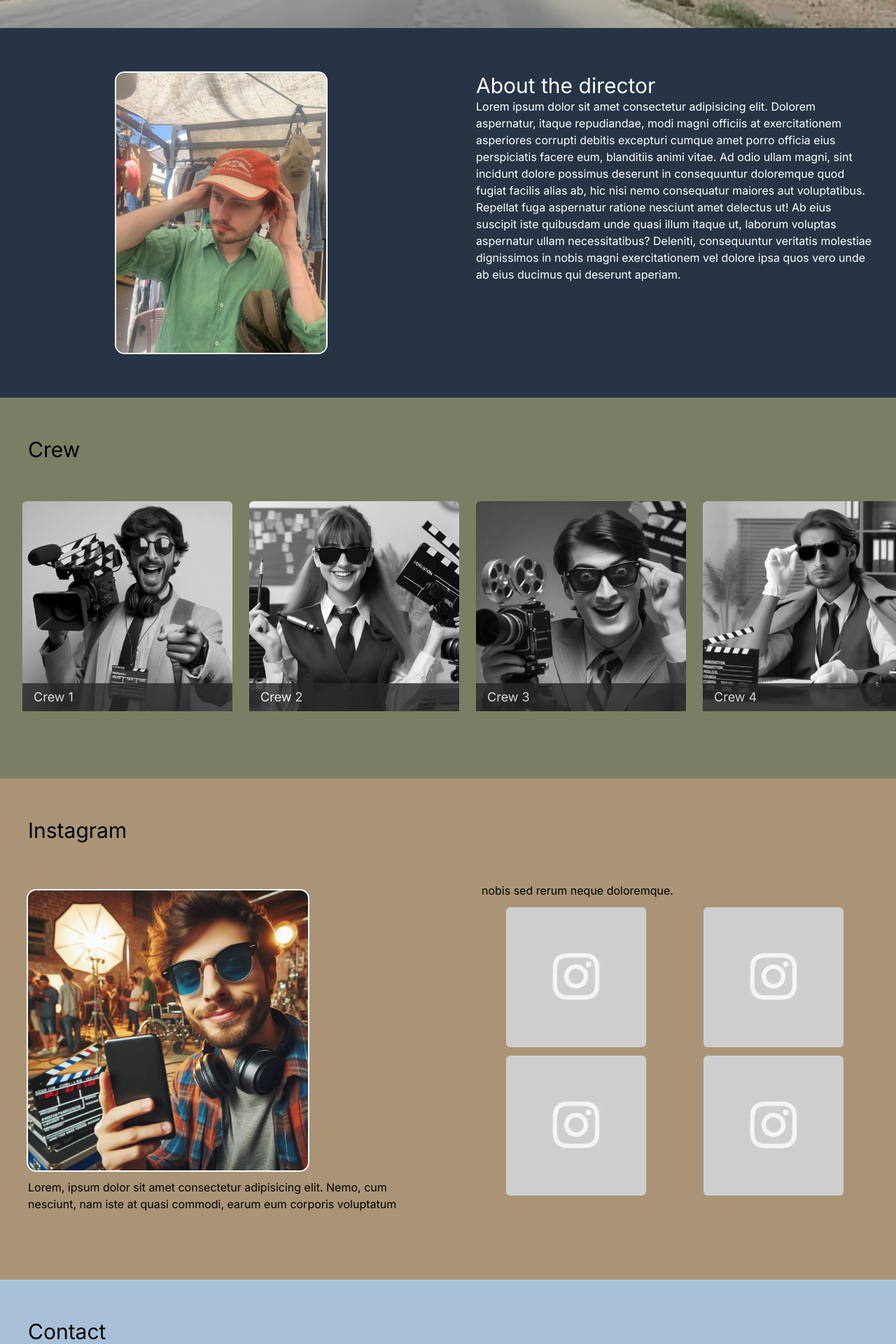
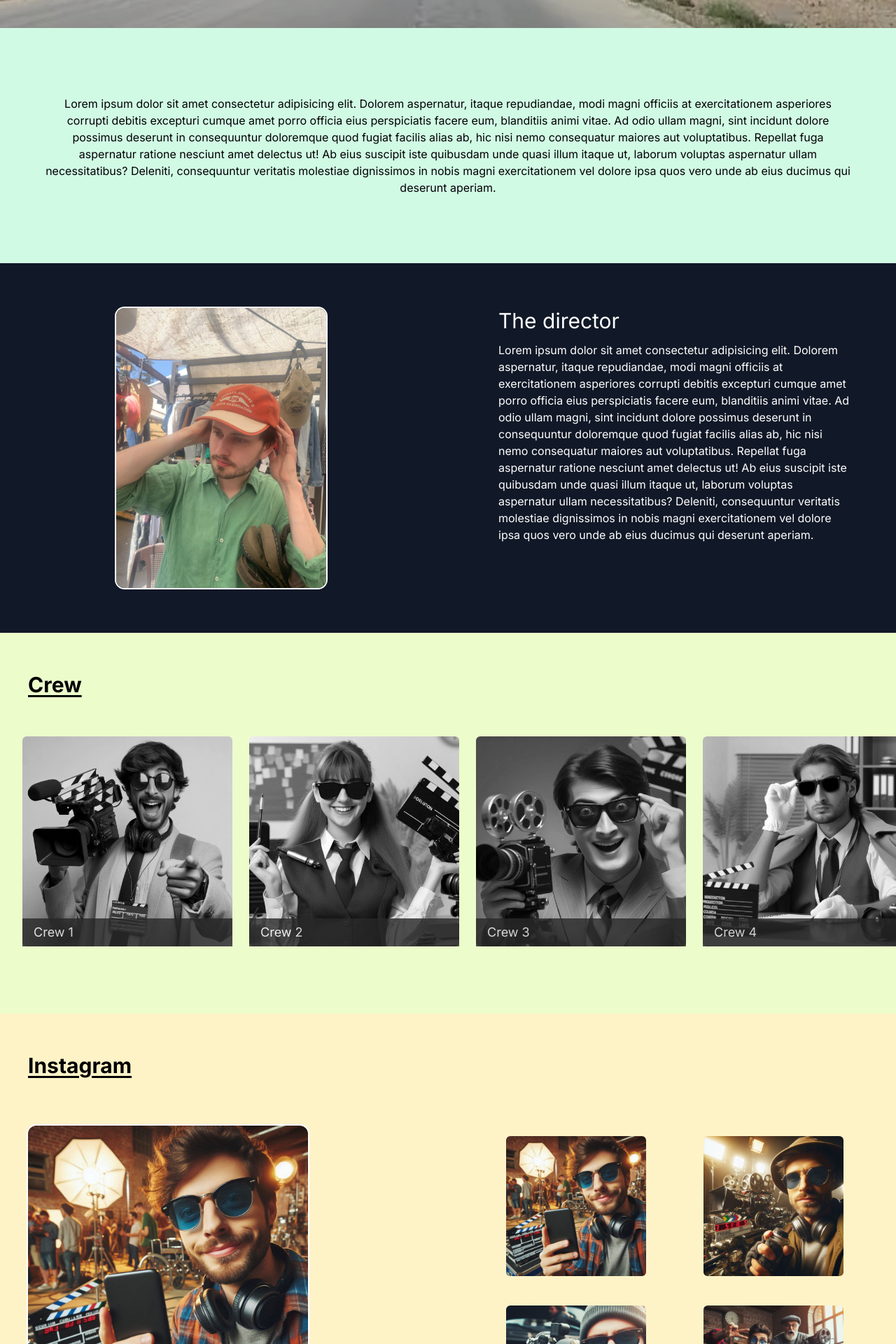
Before and after one commit to rua-iri/goodinyoureyes_website, a Next.js app: page / in a window 1280 px wide. Shown: the part 760-2680 px from the top of the page at 70% size. Built offline with nearby package versions, Linux system fonts and the light colour scheme.

Commit message:
add: director and section header components

```diff
--- a/src/app/components/About.jsx
+++ b/src/app/components/About.jsx
@@ -1,28 +1,14 @@
+
 import Image from "next/image"
-
 
 export default function About() {
 
-
     return (
-        <div id="about" className="w-full h-full bg-jo-mountain">
-            <div className="text-white md:columns-2 py-16">
-                <div className="flex justify-center items-center">
-                    <Image
-                        className="inline-block rounded-xl ring-2 ring-white"
-                        src='/img/director_profile.jpeg'
-                        width={300}
-                        height={300}
-                        alt="Director Image" />
-                </div>
-                <div className="mx-8">
-                    <h1 className="text-3xl">
-                        About the director
-                    </h1>
-                    <div>
-                        Lorem ipsum dolor sit amet consectetur adipisicing elit. Dolorem aspernatur, itaque repudiandae, modi magni officiis at exercitationem asperiores corrupti debitis excepturi cumque amet porro officia eius perspiciatis facere eum, blanditiis animi vitae. Ad odio ullam magni, sint incidunt dolore possimus deserunt in consequuntur doloremque quod fugiat facilis alias ab, hic nisi nemo consequatur maiores aut voluptatibus. Repellat fuga aspernatur ratione nesciunt amet delectus ut! Ab eius suscipit iste quibusdam unde quasi illum itaque ut, laborum voluptas aspernatur ullam necessitatibus? Deleniti, consequuntur veritatis molestiae dignissimos in nobis magni exercitationem vel dolore ipsa quos vero unde ab eius ducimus qui deserunt aperiam.
-                    </div>
-                </div>
+        <div id="about" className="w-full h-full bg-emerald-100">
+            <div className="mx-16 py-24 text-center">
+                <h3>
+                    Lorem ipsum dolor sit amet consectetur adipisicing elit. Dolorem aspernatur, itaque repudiandae, modi magni officiis at exercitationem asperiores corrupti debitis excepturi cumque amet porro officia eius perspiciatis facere eum, blanditiis animi vitae. Ad odio ullam magni, sint incidunt dolore possimus deserunt in consequuntur doloremque quod fugiat facilis alias ab, hic nisi nemo consequatur maiores aut voluptatibus. Repellat fuga aspernatur ratione nesciunt amet delectus ut! Ab eius suscipit iste quibusdam unde quasi illum itaque ut, laborum voluptas aspernatur ullam necessitatibus? Deleniti, consequuntur veritatis molestiae dignissimos in nobis magni exercitationem vel dolore ipsa quos vero unde ab eius ducimus qui deserunt aperiam.
+                </h3>
             </div>
         </div>
     )
--- a/src/app/components/CastCrew.jsx
+++ b/src/app/components/CastCrew.jsx
@@ -1,7 +1,12 @@
+"use client"
 import Image from "next/image";
+import SectionHeader from "./SectionHeader";
+import { useState } from "react";
 
 
 export default function CastCrew() {
+
+    const [activeCrew, setActiveCrew] = useState(null);
 
     const crewList = [];
 
@@ -9,18 +14,26 @@ export default function CastCrew() {
         crewList.push(`/img/crew${i}.jpeg`);
     }
 
+    function handleActiveChange(crewName) {
+        if (crewName == activeCrew) {
+            setActiveCrew(null)
+        } else {
+            setActiveCrew(crewName);
+        }
+    }
+
 
     return (
-        <div id="crew" className="w-full h-full pb-24 bg-jo-green">
-            <div className="mx-10">
-                <h1 className="text-3xl py-14">
-                    Crew
-                </h1>
-            </div>
+        <div id="crew" className="w-full h-full pb-24 bg-lime-100">
+            <SectionHeader title={"Crew"} />
             <div className="flex overflow-scroll ms-8 gap-6">
                 {
                     crewList.map((crew, index) => (
-                        <figure className="relative transition-all duration-300 filter grayscale hover:grayscale-0 cursor-pointer" key={index}>
+                        <figure
+                            className="relative transition-all duration-300 filter grayscale hover:grayscale-0 cursor-pointer"
+                            key={index}
+                            onClick={() => handleActiveChange(index)}
+                        >
                             <Image
                                 className="rounded-md max-w-max"
                                 src={crew}
@@ -33,6 +46,13 @@ export default function CastCrew() {
                                 {/* <p>
                                     Lorem ipsum dolor sit amet consectetur adipisicing elit. Cumque doloremque recusandae animi accusamus, quod blanditiis praesentium omnis placeat quos molestiae voluptatibus nemo sapiente. Quam ipsam qui neque commodi provident sapiente.
                                 </p> */}
+
+                                {index === activeCrew
+                                    ? <p>
+                                        Lorem ipsum dolor sit amet consectetur adipisicing elit. Cumque doloremque recusandae animi accusamus, quod blanditiis praesentium omnis placeat quos molestiae voluptatibus nemo sapiente. Quam ipsam qui neque commodi provident sapiente.
+                                    </p>
+                                    : ""}
+
                             </figcaption>
                         </figure>
                     ))
--- a/src/app/components/Contact.jsx
+++ b/src/app/components/Contact.jsx
@@ -1,5 +1,6 @@
 "use client"
 import { useFormik } from "formik"
+import SectionHeader from "./SectionHeader";
 
 
 export default function Contact() {
@@ -16,11 +17,9 @@ export default function Contact() {
     })
 
     return (
-        <div id="contact" className="w-full h-screen bg-jo-sky">
+        <div id="contact" className="w-full h-screen bg-cyan-50">
+            <SectionHeader title={"Contact"} />
             <div className="mx-10">
-                <h1 className="text-3xl py-14">
-                    Contact
-                </h1>
                 <p>
                     If you would like to contact...
                 </p>
@@ -72,6 +71,7 @@ export default function Contact() {
                     >
                     </textarea>
                 </div>
+
                 <div>
                     <button
                         type="submit"
--- /dev/null
+++ b/src/app/components/Director.jsx
@@ -0,0 +1,29 @@
+import Image from "next/image"
+
+
+export default function Director() {
+
+
+    return (
+        <div id="director" className="w-full h-full bg-gray-900">
+            <div className="text-white md:columns-2 py-16">
+                <div className="flex justify-center items-center">
+                    <Image
+                        className="inline-block rounded-xl ring-2 ring-white"
+                        src='/img/director_profile.jpeg'
+                        width={300}
+                        height={300}
+                        alt="Director Image" />
+                </div>
+                <div className="mx-16">
+                    <h1 className="text-3xl mb-3">
+                        The director
+                    </h1>
+                    <div>
+                        Lorem ipsum dolor sit amet consectetur adipisicing elit. Dolorem aspernatur, itaque repudiandae, modi magni officiis at exercitationem asperiores corrupti debitis excepturi cumque amet porro officia eius perspiciatis facere eum, blanditiis animi vitae. Ad odio ullam magni, sint incidunt dolore possimus deserunt in consequuntur doloremque quod fugiat facilis alias ab, hic nisi nemo consequatur maiores aut voluptatibus. Repellat fuga aspernatur ratione nesciunt amet delectus ut! Ab eius suscipit iste quibusdam unde quasi illum itaque ut, laborum voluptas aspernatur ullam necessitatibus? Deleniti, consequuntur veritatis molestiae dignissimos in nobis magni exercitationem vel dolore ipsa quos vero unde ab eius ducimus qui deserunt aperiam.
+                    </div>
+                </div>
+            </div>
+        </div>
+    )
+}
--- a/src/app/components/Instagram.jsx
+++ b/src/app/components/Instagram.jsx
@@ -1,6 +1,7 @@
 "use client"
 import Image from "next/image"
 import { useEffect, useState } from "react"
+import SectionHeader from "./SectionHeader"
 
 
 function getInstaPost(postType, setPost) {
@@ -12,7 +13,7 @@ function getInstaPost(postType, setPost) {
 
             if (postType == "main") {
                 setPost(data.href)
-            } else if (postType == "main") {
+            } else if (postType == "random") {
                 setPost(data.href)
             }
         })
@@ -46,13 +47,9 @@ export default function Instagram() {
     }
 
     return (
-        <div id="instagram" className="w-full h-full pb-24 bg-jo-sand">
-            <div className="mx-10">
-                <h1 className="text-3xl py-14">
-                    Instagram
-                </h1>
-            </div>
-            <div className="mx-10 md:columns-2 gap-24">
+        <div id="instagram" className="w-full h-full pb-24 bg-amber-100">
+            <SectionHeader title={"Instagram"} />
+            <div className="mx-10 md:grid md:grid-cols-2 gap-24">
                 <a
                     className=""
                     href="https://www.instagram.com/goodinyoureyes_thefilm/"
--- a/src/app/components/Navbar.jsx
+++ b/src/app/components/Navbar.jsx
@@ -5,8 +5,8 @@ export default function Navbar() {
 
     const navbarArray = [
         {
-            "href": "#about",
-            "text": "About"
+            "href": "#director",
+            "text": "Director"
         },
         {
             "href": "#crew",
--- /dev/null
+++ b/src/app/components/SectionHeader.jsx
@@ -0,0 +1,12 @@
+
+
+export default function SectionHeader({title}) {
+
+    return (
+        <div className="mx-10">
+            <h1 className="text-3xl font-bold underline underline-offset-4 py-14">
+                {title}
+            </h1>
+        </div>
+    )
+}
--- a/src/app/globals.css
+++ b/src/app/globals.css
@@ -10,6 +10,9 @@
     .input-label {
         @apply block mb-2 font-medium text-slate-900;
     }
+    .section-header {
+        /* @apply */
+    }
 }
 
 html {
--- a/src/app/page.jsx
+++ b/src/app/page.jsx
@@ -1,4 +1,5 @@
 import About from "./components/About";
+import Director from "./components/Director";
 import Hero from "./components/Hero";
 import CastCrew from "./components/CastCrew";
 import Instagram from "./components/Instagram";
@@ -11,6 +12,7 @@ export default function Home() {
       <Navbar />
       <Hero />
       <About />
+      <Director />
       <CastCrew />
       <Instagram />
       <Contact />
```
